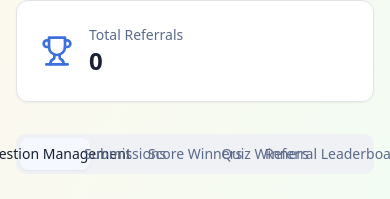
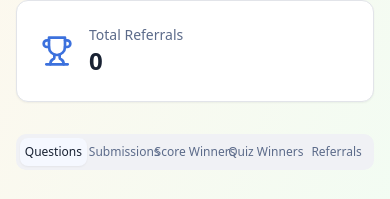
Before and after one commit to anasmonelife/quiz-aug-15-10, a React (Vite) app: page /admin in a window 390 px wide. Shown: the part 348-547 px from the top of the page. Built offline with nearby package versions, Linux system fonts and the light colour scheme; no server answers; the database is empty; sample sign-in values are in the browser's storage.

Commit message:
Fix Admin Panel Responsiveness
Improve the mobile view of the admin panel to ensure it is organized and responsive, addressing issues where tabs may overlay.

```diff
--- a/src/pages/AdminPanel.tsx
+++ b/src/pages/AdminPanel.tsx
@@ -102,12 +102,12 @@ const AdminPanel = () => {
 
         {/* Admin Tabs */}
         <Tabs defaultValue="questions" className="space-y-6">
-          <TabsList className="grid w-full grid-cols-5">
-            <TabsTrigger value="questions">Question Management</TabsTrigger>
-            <TabsTrigger value="submissions">Submissions</TabsTrigger>
-            <TabsTrigger value="score">Score Winners</TabsTrigger>
-            <TabsTrigger value="winners">Quiz Winners</TabsTrigger>
-            <TabsTrigger value="leaderboard">Referral Leaderboard</TabsTrigger>
+          <TabsList className="flex flex-wrap w-full gap-1 h-auto p-1 md:grid md:grid-cols-5 md:h-10">
+            <TabsTrigger value="questions" className="flex-1 min-w-0 text-xs sm:text-sm whitespace-nowrap">Questions</TabsTrigger>
+            <TabsTrigger value="submissions" className="flex-1 min-w-0 text-xs sm:text-sm whitespace-nowrap">Submissions</TabsTrigger>
+            <TabsTrigger value="score" className="flex-1 min-w-0 text-xs sm:text-sm whitespace-nowrap">Score Winners</TabsTrigger>
+            <TabsTrigger value="winners" className="flex-1 min-w-0 text-xs sm:text-sm whitespace-nowrap">Quiz Winners</TabsTrigger>
+            <TabsTrigger value="leaderboard" className="flex-1 min-w-0 text-xs sm:text-sm whitespace-nowrap">Referrals</TabsTrigger>
           </TabsList>
 
           <TabsContent value="questions">
```
